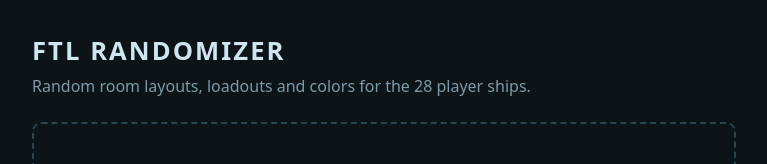
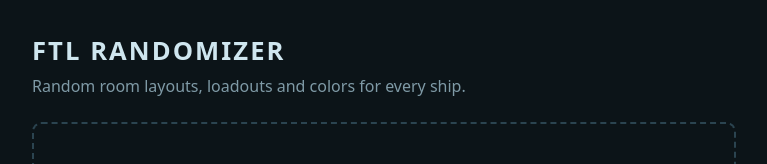
Before and after one commit to Tails8521/ftl_randomizer, a plain HTML site: page index.html in a window 1280 px wide. Shown: the top 164 px of the page, without its empty margins (256-1023 px from the left). Drawn offline with Linux system fonts and the light colour scheme; no server answers.

Commit message:
update wording

```diff
--- a/index.html
+++ b/index.html
@@ -76,7 +76,7 @@
 
 <h1>FTL Randomizer</h1>
 <p class="sub">
-  Random room layouts, loadouts and colors for the 28 player ships.
+  Random room layouts, loadouts and colors for every ship.
 </p>
 
 <label id="drop" for="file" tabindex="0">
```
